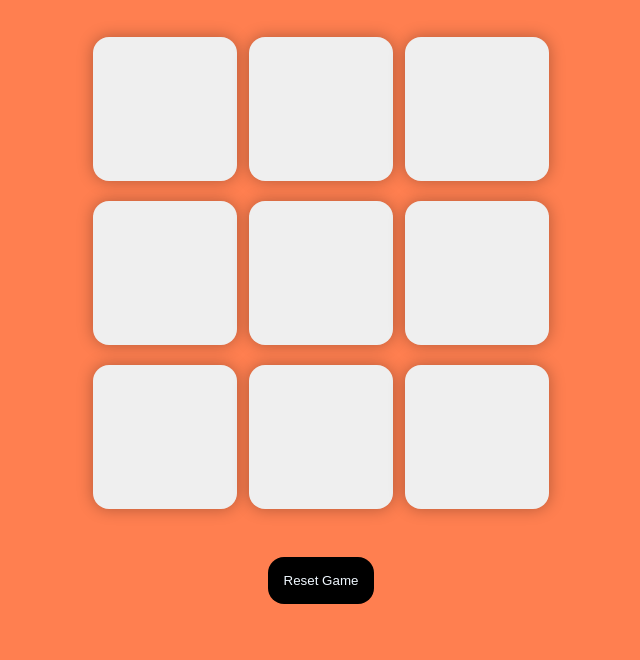
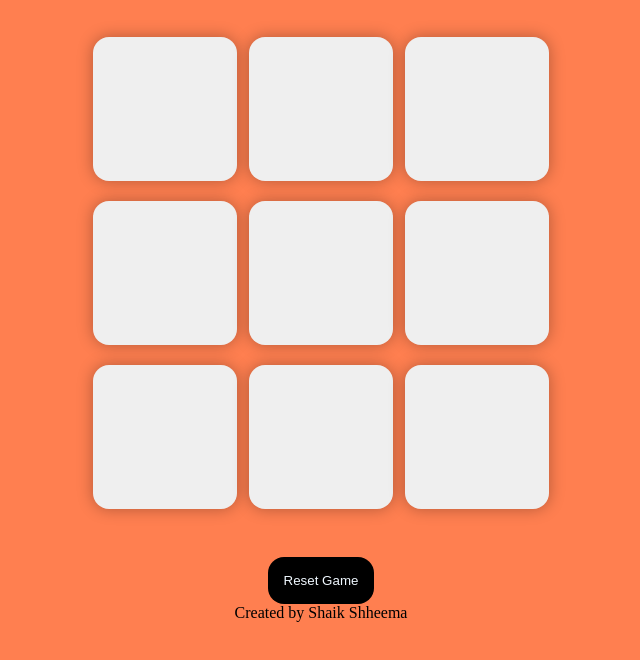
Before and after one commit to shaikshheema/Tic-Tac-toe, a plain HTML site: page index.html in a window 1280 px wide. Shown: the part 40-700 px from the top of the page, without its empty margins (319-959 px from the left). Drawn offline with Linux system fonts and the light colour scheme.

Commit message:
Update index.html

```diff
--- a/index.html
+++ b/index.html
@@ -4,7 +4,10 @@
 <head>
     <meta charset="UTF-8">
     <meta name="viewport" content="width=device-width, initial-scale=1.0">
-    <title>TicTacToe Game</title>
+    <meta name="author" content="Shaik Shheema">
+<meta name="description" content="Tic Tac Toe game by Shaik Shheema using HTML, CSS, JavaScript">
+<title>Tic Tac Toe | Shaik Shheema</title>
+
     <link rel="stylesheet" href="TicTacToe.css">
 </head>
 
@@ -32,6 +35,9 @@
             </div>
         </div>
         <button id="reset-btn">Reset Game</button>
+        <footer>
+  <p>Created by Shaik Shheema</p>
+</footer>
     </main>
     <script src="TicTacToe.js"></script>
 </body>
```
